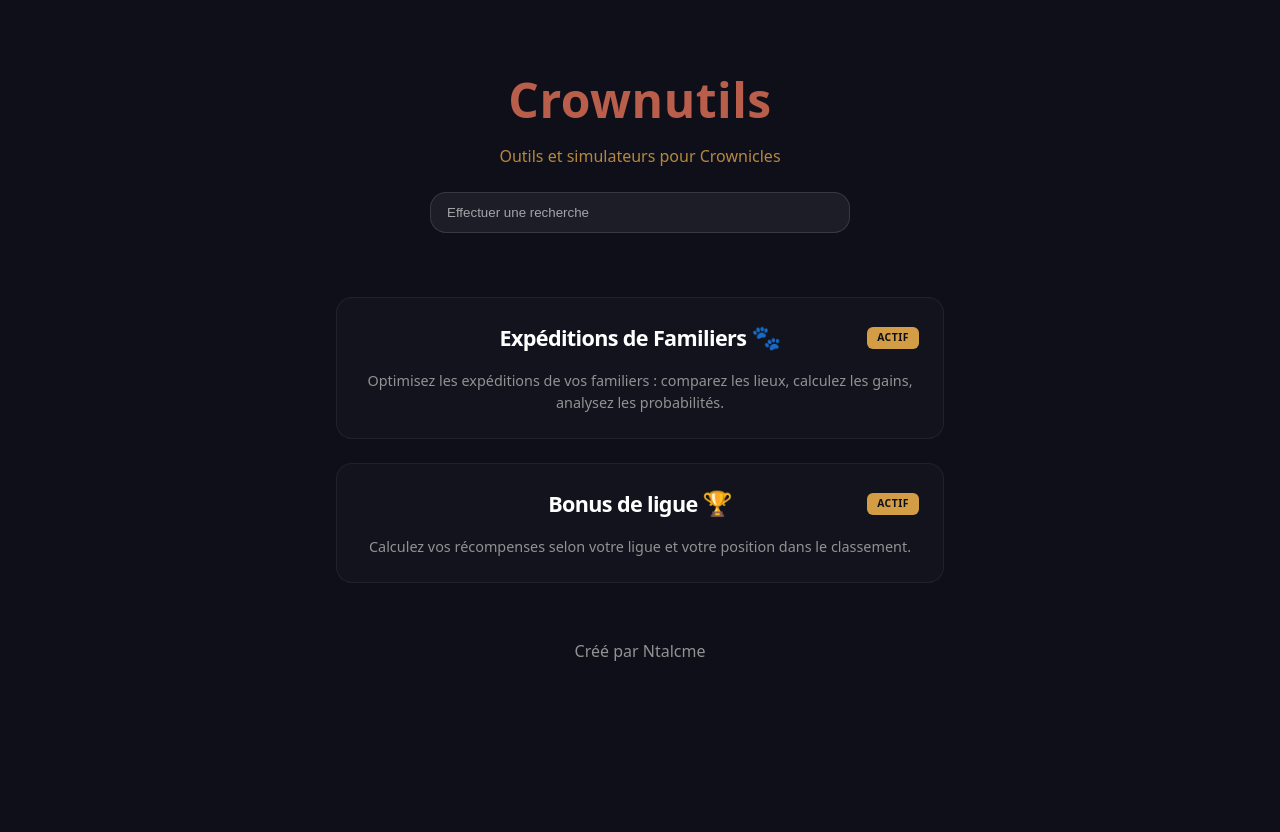
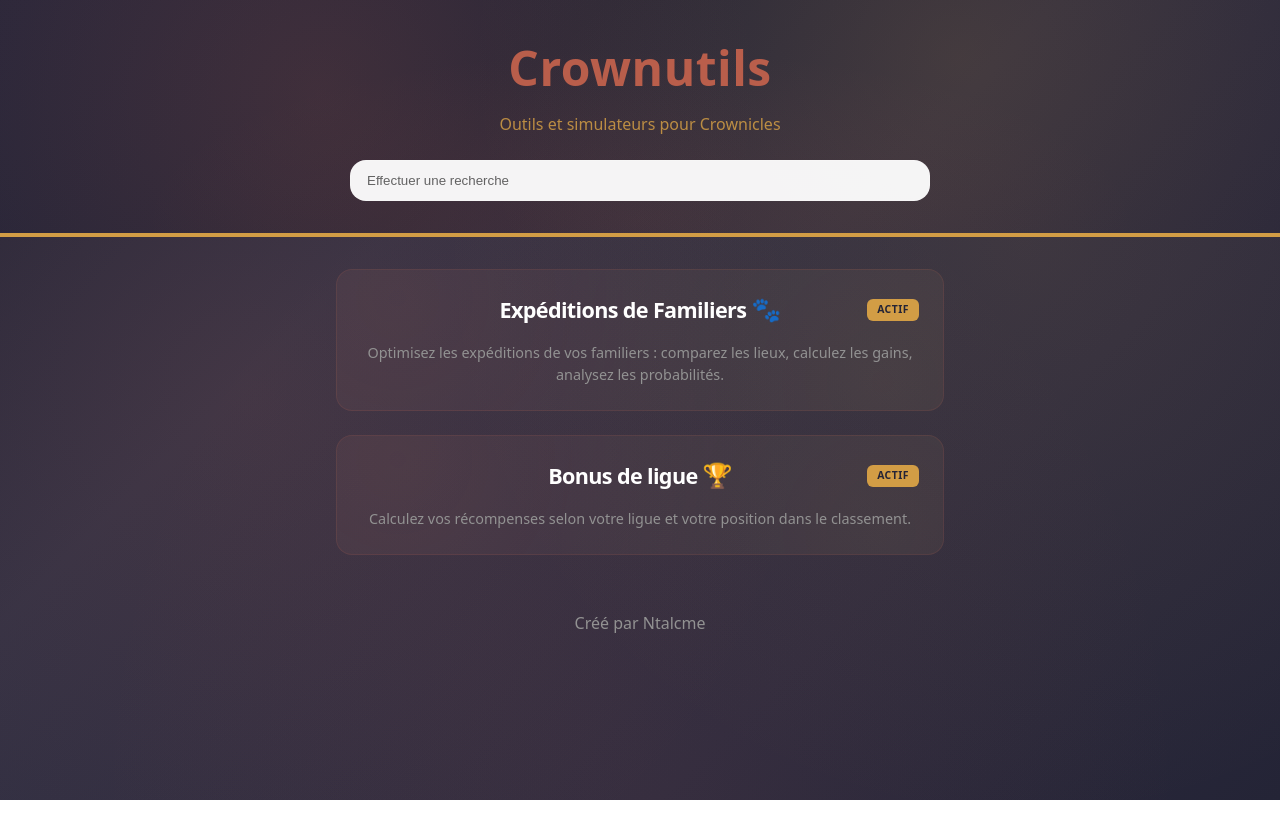
Before and after one commit to Ntalcme/crownutils, a Vue app: page / in a window 1280 px wide. After the commit the page ends 800 px from the top, so only its background shows below. Built offline with nearby package versions, Linux system fonts and the light colour scheme.

Commit message:
improve color rendring

```diff
--- a/src/assets/styles/base.css
+++ b/src/assets/styles/base.css
@@ -7,6 +7,7 @@
 html,
 body {
   height: 100%;
+  overflow-x: hidden;
 }
 
 body {
@@ -20,7 +21,17 @@
     sans-serif;
   line-height: 1.5;
 
-  background: var(--color-bg-primary);
+  background:
+    radial-gradient(circle at 20% 50%, rgba(185, 94, 75, 0.12), transparent 50%),
+    radial-gradient(circle at 80% 30%, rgba(210, 157, 69, 0.1), transparent 50%),
+    radial-gradient(ellipse at 50% 100%, rgba(185, 94, 75, 0.08), transparent 60%),
+    linear-gradient(
+      135deg,
+      var(--color-bg-primary) 0%,
+      rgba(40, 38, 58, 0.95) 30%,
+      rgba(44, 42, 62, 1) 70%,
+      var(--color-bg-primary) 100%
+    );
   color: var(--color-text);
 }
 
--- a/src/assets/styles/tokens.css
+++ b/src/assets/styles/tokens.css
@@ -1,5 +1,5 @@
 :root {
-  --color-bg-primary: rgb(15, 15, 26);
+  --color-bg-primary: rgb(36, 36, 54);
 
   --color-accent: rgb(185, 94, 75);
   --color-accent-2: rgb(210, 157, 69);
--- a/src/components/ToolCard.vue
+++ b/src/components/ToolCard.vue
@@ -5,12 +5,10 @@
         {{ tool.title }}
         <span class="tool-card-icon">{{ tool.icon }}</span>
       </h2>
-
       <span class="tool-card-status" :class="`tool-card-status--${tool.status}`">
         {{ displayStatus(tool.status) }}
       </span>
     </div>
-
     <p class="tool-card-description">
       {{ tool.description }}
     </p>
@@ -43,17 +41,44 @@
   height: 100%;
   padding: var(--space-6);
   border-radius: var(--radius);
-  background: rgba(255, 255, 255, 0.02);
-  border: 1px solid rgba(255, 255, 255, 0.06);
+  background:
+    radial-gradient(circle at 10% 20%, rgba(185, 94, 75, 0.08), transparent 60%),
+    radial-gradient(circle at 90% 80%, rgba(210, 157, 69, 0.06), transparent 60%),
+    rgba(255, 255, 255, 0.02);
+  border: 1px solid rgba(185, 94, 75, 0.15);
   color: inherit;
   text-decoration: none;
-  transition: all 200ms ease;
+  transition: all 300ms cubic-bezier(0.4, 0, 0.2, 1);
+  overflow: hidden;
+}
+
+.tool-card::before {
+  content: '';
+  position: absolute;
+  top: 0;
+  left: 0;
+  right: 0;
+  bottom: 0;
+  background: radial-gradient(circle at 50% 50%, rgba(185, 94, 75, 0.15), transparent 70%);
+  opacity: 0;
+  transition: opacity 300ms ease;
+  pointer-events: none;
 }
 
 .tool-card:hover {
   border-color: var(--color-accent);
-  background: rgba(185, 94, 75, 0.05);
-  transform: scale(1.02);
+  background:
+    radial-gradient(circle at 10% 20%, rgba(185, 94, 75, 0.15), transparent 60%),
+    radial-gradient(circle at 90% 80%, rgba(210, 157, 69, 0.12), transparent 60%),
+    rgba(185, 94, 75, 0.08);
+  transform: translateY(-4px);
+  box-shadow:
+    0 8px 24px rgba(185, 94, 75, 0.2),
+    0 0 0 1px rgba(185, 94, 75, 0.3);
+}
+
+.tool-card:hover::before {
+  opacity: 1;
 }
 
 .tool-card-header {
@@ -70,11 +95,22 @@
   color: var(--color-text);
   letter-spacing: -0.03em;
   text-align: center;
+  transition: color 200ms ease;
+}
+
+.tool-card:hover .tool-card-title {
+  color: var(--color-accent-2);
 }
 
 .tool-card-icon {
   font-size: 1.5rem;
   line-height: 1;
+  transition: transform 300ms cubic-bezier(0.4, 0, 0.2, 1);
+  display: inline-block;
+}
+
+.tool-card:hover .tool-card-icon {
+  transform: scale(1.15) rotate(5deg);
 }
 
 .tool-card-status {
@@ -87,11 +123,17 @@
   text-transform: uppercase;
   letter-spacing: 0.5px;
   flex-shrink: 0;
+  transition: all 200ms ease;
 }
 
 .tool-card-status--active {
   background: var(--color-accent-2);
   color: var(--color-bg-primary);
+}
+
+.tool-card:hover .tool-card-status--active {
+  background: var(--color-accent);
+  box-shadow: 0 0 12px rgba(185, 94, 75, 0.4);
 }
 
 .tool-card-status--obsolete {
@@ -105,12 +147,19 @@
   font-size: 0.9rem;
   line-height: 1.5;
   color: var(--color-text-muted);
+  transition: color 200ms ease;
+}
+
+.tool-card:hover .tool-card-description {
+  color: var(--color-text);
 }
 
 .tool-card:focus-visible {
   outline: none;
   border-color: var(--color-accent);
-  box-shadow: 0 0 0 3px rgba(185, 94, 75, 0.2);
+  box-shadow:
+    0 0 0 3px rgba(185, 94, 75, 0.3),
+    0 8px 24px rgba(185, 94, 75, 0.2);
 }
 
 @media (max-width: 768px) {
@@ -121,5 +170,9 @@
   .tool-card-icon {
     font-size: 1rem;
   }
+
+  .tool-card:hover {
+    transform: translateY(-2px);
+  }
 }
 </style>
--- a/src/views/HomePage.vue
+++ b/src/views/HomePage.vue
@@ -28,9 +28,21 @@
 
 <style scoped>
 .home-header {
-  margin: var(--space-8) auto;
+  margin-bottom: var(--space-8);
   padding: var(--space-8) var(--space-6);
   text-align: center;
+  background:
+    radial-gradient(circle at 25% 40%, rgba(185, 94, 75, 0.18), transparent 45%),
+    radial-gradient(circle at 75% 25%, rgba(210, 157, 69, 0.15), transparent 50%),
+    radial-gradient(ellipse at 50% 95%, rgba(185, 94, 75, 0.1), transparent 55%),
+    linear-gradient(
+      135deg,
+      rgba(40, 38, 58, 0.98) 0%,
+      var(--color-bg-primary) 40%,
+      rgba(44, 42, 62, 1) 70%,
+      rgba(40, 38, 58, 1) 100%
+    );
+  border-bottom: 4px solid var(--color-accent-2);
 }
 
 .home-title {
@@ -48,17 +60,17 @@
 }
 
 .home-search {
-  width: min(420px, 90%);
+  width: min(580px, 90%);
   padding: var(--space-3) var(--space-4);
   border-radius: var(--radius);
   border: 1px solid rgba(255, 255, 255, 0.12);
-  background: rgba(255, 255, 255, 0.06);
-  color: white;
+  background: rgba(255, 255, 255, 0.95);
+  color: black;
   outline: none;
 }
 
 .home-search::placeholder {
-  color: rgba(255, 255, 255, 0.6);
+  color: rgba(0, 0, 0, 0.6);
 }
 
 .home-search:focus {
```
